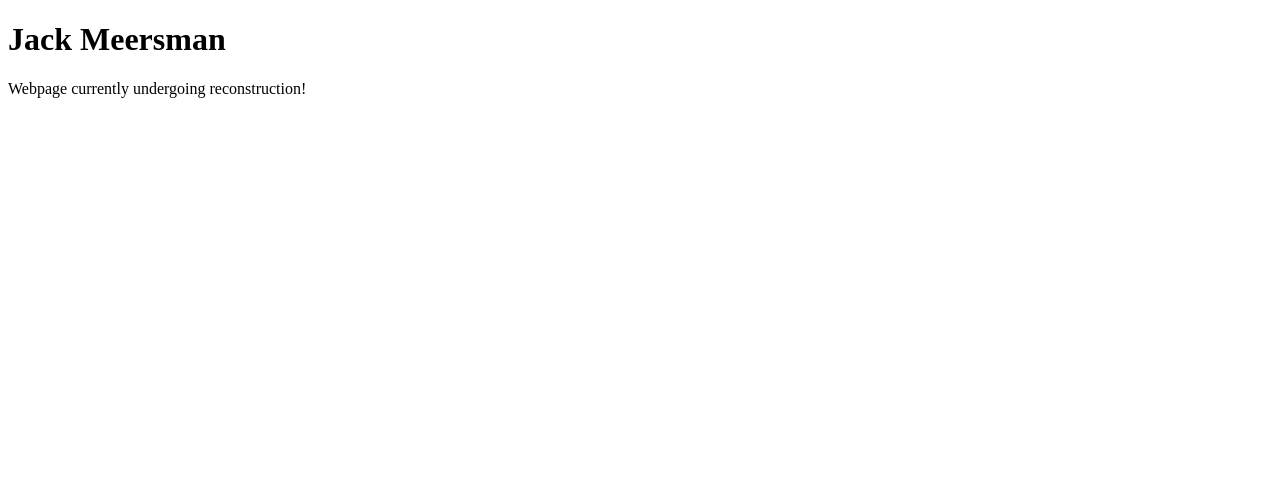
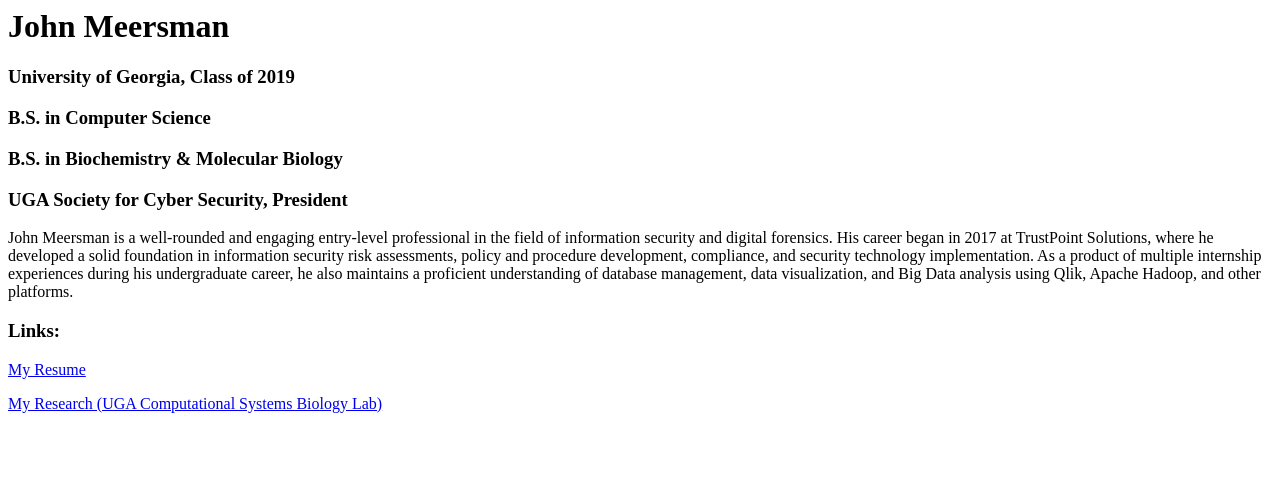
Before and after one commit to jackmeersman/jackmeersman.github.io, a plain HTML site: page index.html in a window 1280 px wide. Drawn offline with Linux system fonts and the light colour scheme.

Commit message:
Update index.html

```diff
--- a/index.html
+++ b/index.html
@@ -1,7 +1,11 @@
-<!DOCTYPE html>
-<html>
-<body>
-<h1>Jack Meersman</h1>
-<p>Webpage currently undergoing reconstruction!</p>
-</body>
-</html>
+<h1>John Meersman</h1>
+<h3>University of Georgia, Class of 2019</h3>
+<h3>B.S. in Computer Science</h3>
+<h3>B.S. in Biochemistry &amp; Molecular Biology</h3>
+<h3>UGA Society for Cyber Security, President</h3>
+<p>John Meersman is a well-rounded and engaging entry-level professional in the field of information security and digital forensics. His career began in 2017 at TrustPoint Solutions, where he developed a solid foundation in information security risk assessments, policy and procedure development, compliance, and security technology implementation. As a product of multiple internship experiences during his undergraduate career, he also maintains a proficient understanding of database management, data visualization, and Big Data analysis using Qlik, Apache Hadoop, and other platforms.</p>
+<h3>Links:</h3>
+<p><a title="John Thomas - Resume" href="https://github.com/jackmeersman/jackmeersman.github.io/blob/master/JohnMeersman_Resume.pdf" target="_blank" rel="noopener">My Resume</a></p>
+<p><a title="John Meersman - Research" href="https://github.com/jackmeersman/ComputationalBiologyResearch" target="_blank" rel="noopener">My Research (UGA Computational Systems Biology Lab)</a></p>
+<p>&nbsp;</p>
+<p>&nbsp;</p>
```
